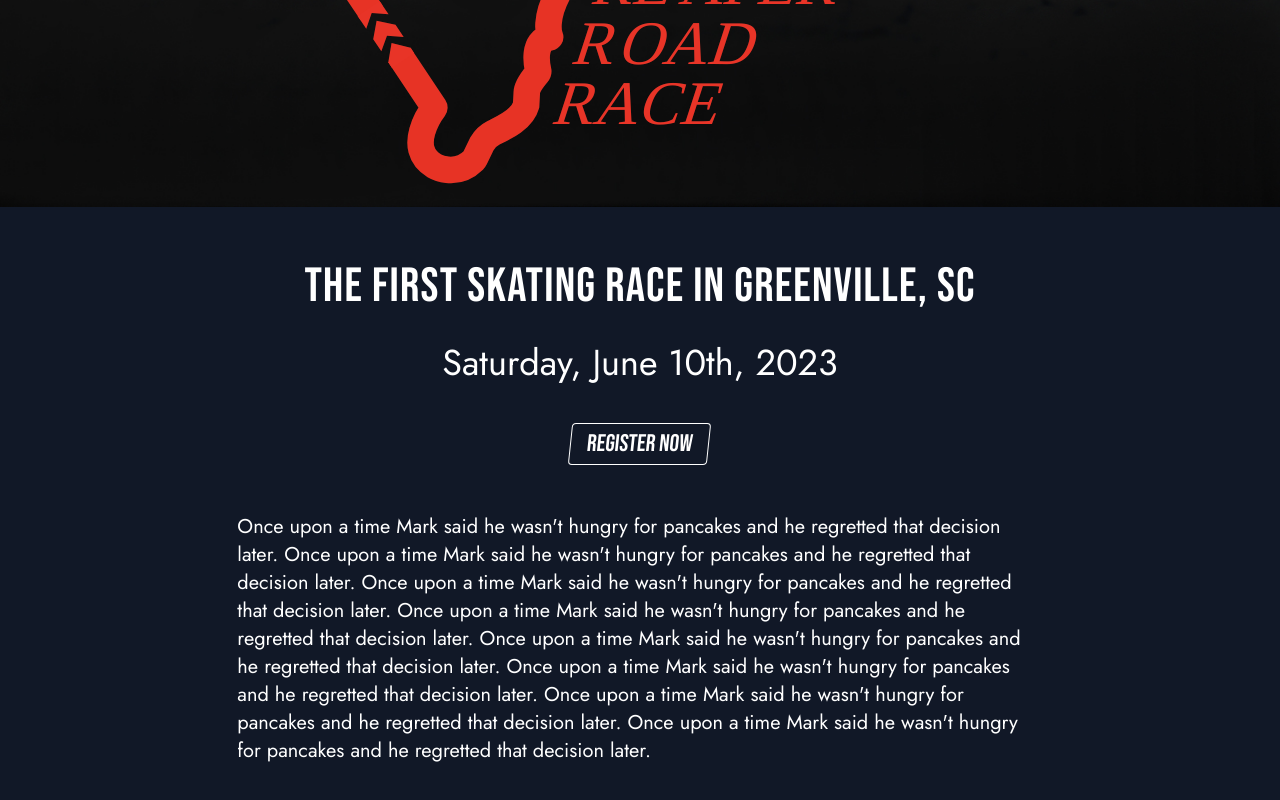
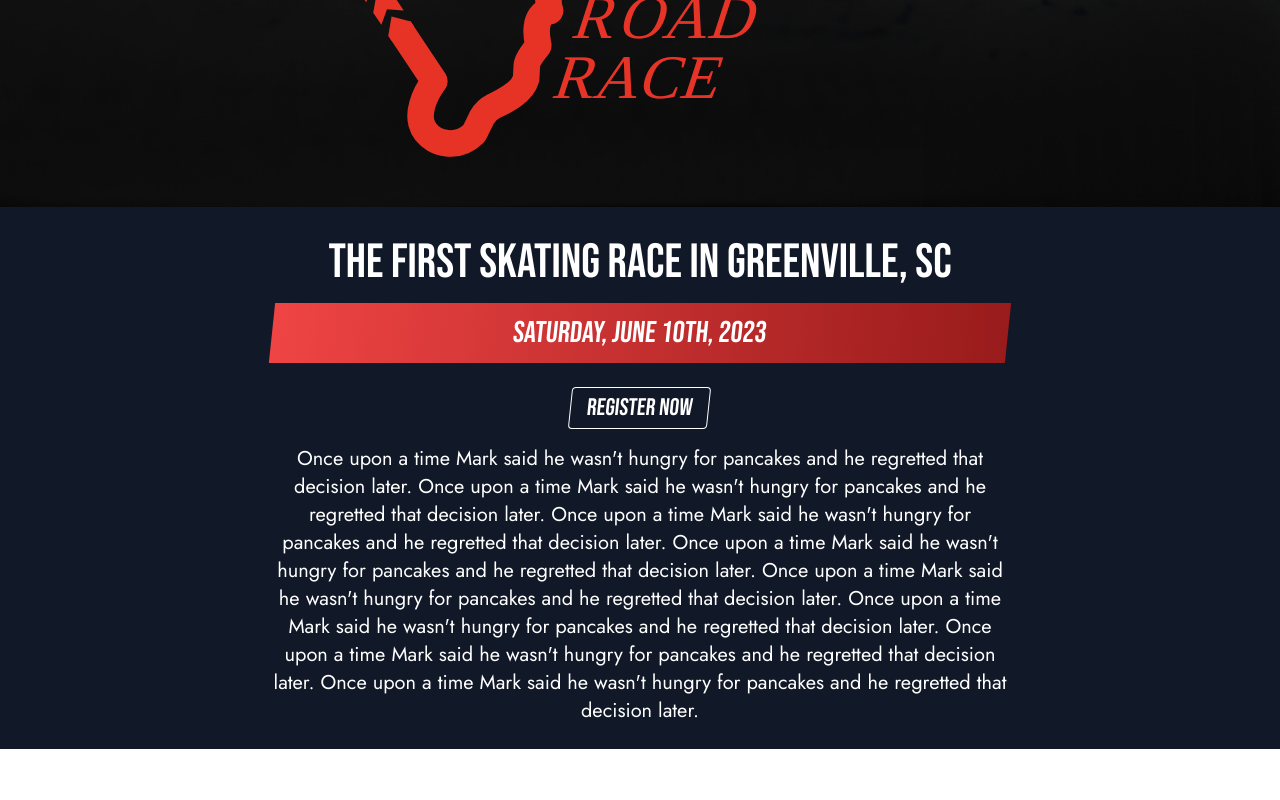
Before and after one commit to Abdeboskey/Reaper-Road-Race, a React (Vite) app: page / in a window 1280 px wide. Shown: the part 454-1254 px from the top of the page. After the commit the page ends 1203 px from the top, so only its background shows below. Built offline with nearby package versions, Linux system fonts and the light colour scheme; a web font is replaced by a local one.

Commit message:
Apply custom markup components to home page

```diff
--- a/src/pages/Home.jsx
+++ b/src/pages/Home.jsx
@@ -1,3 +1,7 @@
+import H1 from 'components/markup/H1'
+import H2 from 'components/markup/H2'
+import P from 'components/markup/P'
+import Main from 'components/markup/Main'
 import CtaButton from 'components/CtaButton'
 import fullLogo from 'assets/color_logo_full.svg'
 import heroBG from 'assets/skaters.jpg'
@@ -5,22 +9,20 @@ import heroBG from 'assets/skaters.jpg'
 const Home = () => {
 
   return (
-    <main className="">
+    <div>
       <div className="relative w-screen text-white">
-        <img className="w-100" src={heroBG} alt="Silhouettes of an inline speed skate"/>
-        <img className="absolute inset-x-1/2 -translate-x-1/2 bottom-5 w-11/12 md:w-1/2" src={fullLogo} alt="Carolina Reaper Road Race Logo" />
+        <img className="w-screen" src={heroBG} alt="Inline skaters standing next to each other on a road"/>
+        <img className="absolute inset-x-1/2 -translate-x-1/2 inset-y-1/2 -translate-y-1/2 w-3/5 md:w-1/2" src={fullLogo} alt="Carolina Reaper Road Race Logo" />
       </div>
-      <div className="md:w-2/3 mx-auto py-10 text-white">
-        <h2 className="text-5xl tracking-wide text-center p-4 font-heading">
+      <Main>
+        <H1>
           The first skating race in Greenville, SC
-        </h2>
-        <p className="font-body text-4xl text-center p-4">
+        </H1>
+        <H2>
           Saturday, June 10th, 2023
-        </p>
-        <div className="flex justify-center align-center font-heading p-4">
-          <CtaButton />
-        </div>
-        <p className="font-body text-xl p-6">
+        </H2>
+        <CtaButton />
+        <P>
           Once upon a time Mark said he wasn't hungry for pancakes and he regretted that decision later.
           Once upon a time Mark said he wasn't hungry for pancakes and he regretted that decision later.
           Once upon a time Mark said he wasn't hungry for pancakes and he regretted that decision later.
@@ -29,9 +31,9 @@ const Home = () => {
           Once upon a time Mark said he wasn't hungry for pancakes and he regretted that decision later.
           Once upon a time Mark said he wasn't hungry for pancakes and he regretted that decision later.
           Once upon a time Mark said he wasn't hungry for pancakes and he regretted that decision later.
-        </p>
-      </div>
-    </main>
+        </P>
+      </Main>
+    </div>
   )
 }
 
```
